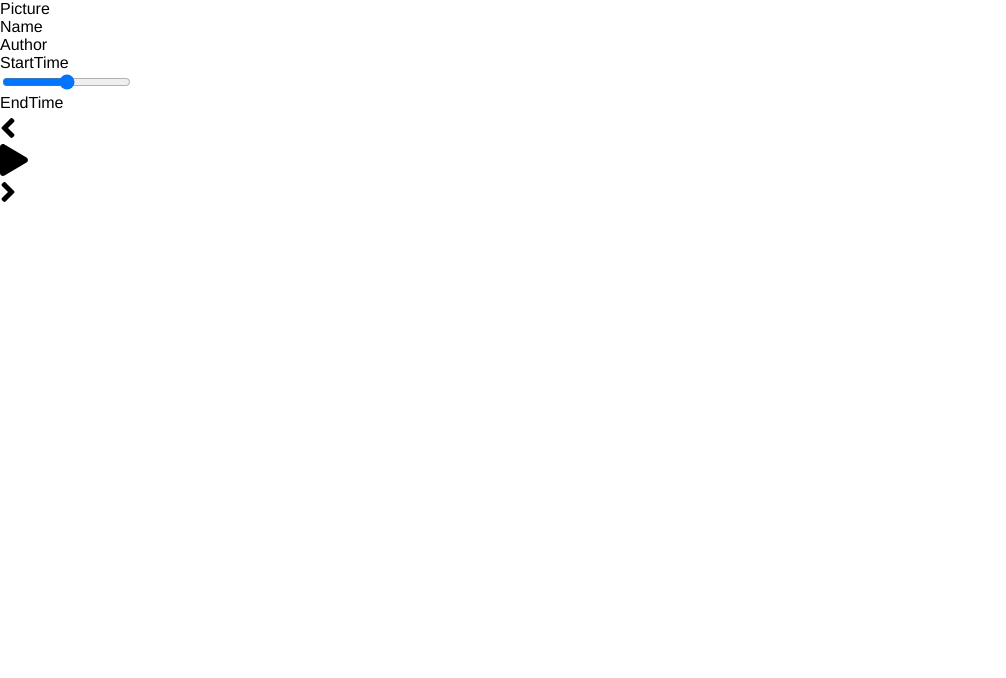
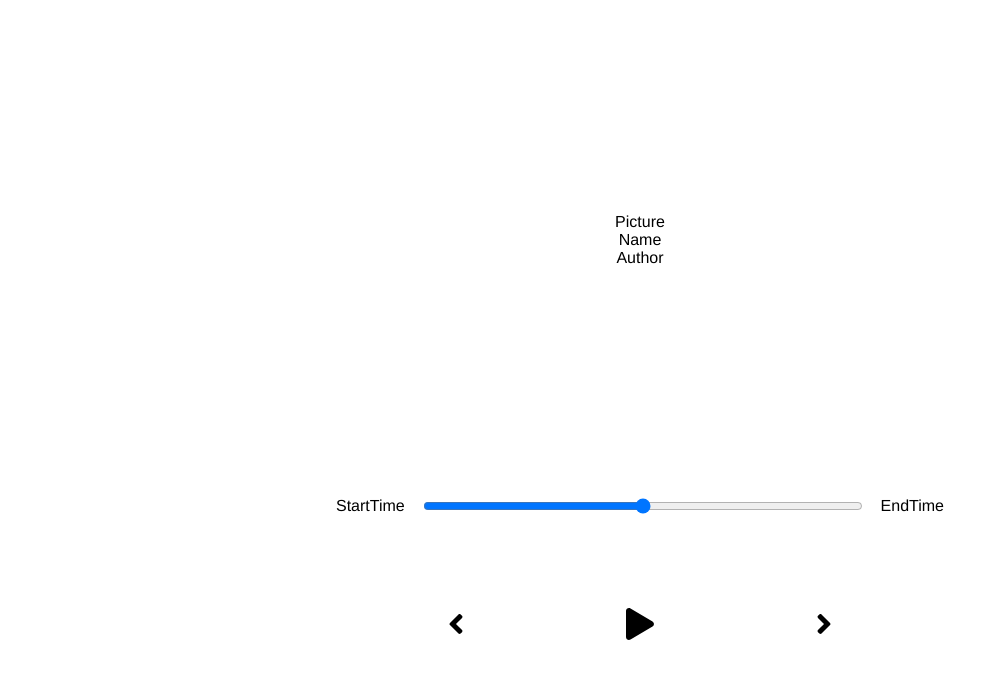
Before and after one commit to Uliana97/Music_Player, a React (Create React App) app in the folder music_player/: page / in a window 1280 px wide. Shown: the top 678 px of the page, without its empty margins (0-1006 px from the left). Built offline with nearby package versions, Linux system fonts and the light colour scheme.

Commit message:
songList created, uuid added, basic styles added

```diff
--- a/music_player/package.json
+++ b/music_player/package.json
@@ -19,6 +19,7 @@
     "react-scripts": "^4.0.3",
     "styled-components": "^5.3.0",
     "typescript": "^4.3.2",
+    "uuid": "^8.3.2",
     "web-vitals": "^1.0.1"
   },
   "scripts": {
--- a/music_player/src/components/Player/Player.tsx
+++ b/music_player/src/components/Player/Player.tsx
@@ -2,7 +2,7 @@ import React from 'react'
 import { FontAwesomeIcon } from '@fortawesome/react-fontawesome'
 import { faPlay, faAngleRight, faAngleLeft } from '@fortawesome/free-solid-svg-icons'
 // Styled Components
-import { PlayerWrapper, TimeControl, PlayControl, StartTime, Range, EndTime, Prev, Play, Next } from './style'
+import { PlayerWrapper, TimeControl, PlayControl, Time, Range, Option} from './style'
 
 export type PlayerProps = {
   text?: string
@@ -13,14 +13,14 @@ export const Player: React.FC <PlayerProps> = () => {
   return (
       <PlayerWrapper>
         <TimeControl>
-          <StartTime>StartTime</StartTime>
+          <Time className="startTime">StartTime</Time>
           <Range type="range"></Range>
-          <EndTime>EndTime</EndTime>
+          <Time className="endTime">EndTime</Time>
         </TimeControl>
         <PlayControl>
-          <Prev><FontAwesomeIcon size="2x" icon={faAngleLeft} /></Prev>
-          <Play><FontAwesomeIcon size="2x" icon={faPlay} /></Play>
-          <Next><FontAwesomeIcon size="2x" icon={faAngleRight} /></Next>
+          <Option className="prev"><FontAwesomeIcon size="2x" icon={faAngleLeft} /></Option>
+          <Option className="start"><FontAwesomeIcon size="2x" icon={faPlay} /></Option>
+          <Option className="next"><FontAwesomeIcon size="2x" icon={faAngleRight} /></Option>
         </PlayControl>
       </PlayerWrapper>
   )
--- a/music_player/src/components/Player/style.ts
+++ b/music_player/src/components/Player/style.ts
@@ -4,37 +4,36 @@ import {PlayerProps} from './Player'
 
 
 export const PlayerWrapper = styled.div<PlayerProps>`
-
+  min-height: 20vh;
+  display: flex;
+  flex-direction: column;
+  align-items: center;
+  justify-content: space-between;
 `;
 
 export const TimeControl = styled.div<PlayerProps>`
-
+  display: flex;
+  align-items: center;
+  justify-content: space-between;
+  width: 50%;
 `;
 
 export const PlayControl = styled.div<PlayerProps>`
-
+  display: flex;
+  align-items: center;
+  justify-content: space-between;
+  width: 30%;
 `;
 
-export const StartTime = styled.div<PlayerProps>`
-
+export const Time = styled.div<PlayerProps>`
+  padding: 1rem;
 `;
 
 export const Range = styled.input<PlayerProps>`
-
+  width: 100%;
+  padding: 1rem 2rem;
 `;
 
-export const EndTime = styled.div<PlayerProps>`
-
+export const Option = styled.div<PlayerProps>`
+  cursor: pointer;
 `;
-
-export const Prev = styled.div<PlayerProps>`
-
-`;
-
-export const Play = styled.div<PlayerProps>`
-
-`;
-
-export const Next = styled.div<PlayerProps>`
-
-`;
--- a/music_player/src/components/Song/Song.tsx
+++ b/music_player/src/components/Song/Song.tsx
@@ -1,6 +1,6 @@
 import React from 'react'
 // Styled Components
-import { SongPicture, SongName, SongAuthor } from './style'
+import { SongWrapper, SongPicture, SongName, SongAuthor } from './style'
 
 export type SongProps = {
   text? : string
@@ -9,10 +9,10 @@ export type SongProps = {
 
 export const Song: React.FC<SongProps> = () => {
   return (
-    <>
+    <SongWrapper>
       <SongPicture>Picture</SongPicture>
       <SongName>Name</SongName>
       <SongAuthor>Author</SongAuthor>
-    </>
+    </SongWrapper>
   )
 }
--- a/music_player/src/components/Song/style.ts
+++ b/music_player/src/components/Song/style.ts
@@ -2,12 +2,23 @@ import styled from "styled-components";
 
 import {SongProps} from './Song'
 
+
+export const SongWrapper = styled.div<SongProps>`
+  min-height: 60vh;
+  display: flex;
+  flex-direction: column;
+  align-items: center;
+  justify-content: center;
+`;
+
 export const SongPicture = styled.div<SongProps>`
 
 `;
+
 export const SongName = styled.div<SongProps>`
 
 `;
+
 export const SongAuthor = styled.div<SongProps>`
 
 `;
--- a/music_player/src/layout/App/App.tsx
+++ b/music_player/src/layout/App/App.tsx
@@ -4,7 +4,7 @@ import Theme from "../../styling/theme";
 import { GlobalStyle } from "./style";
 import { Song } from "../../components/Song";
 import { Player } from "../../components/Player";
-
+// import { songList } from "../../utils/utils"
 
 
 export const App: React.FC = () => {
```
Also changed, not shown: music_player/src/utils/utils.ts (added, +61 -0 lines), 1 other file (tests, documents, lock files or other folders).
